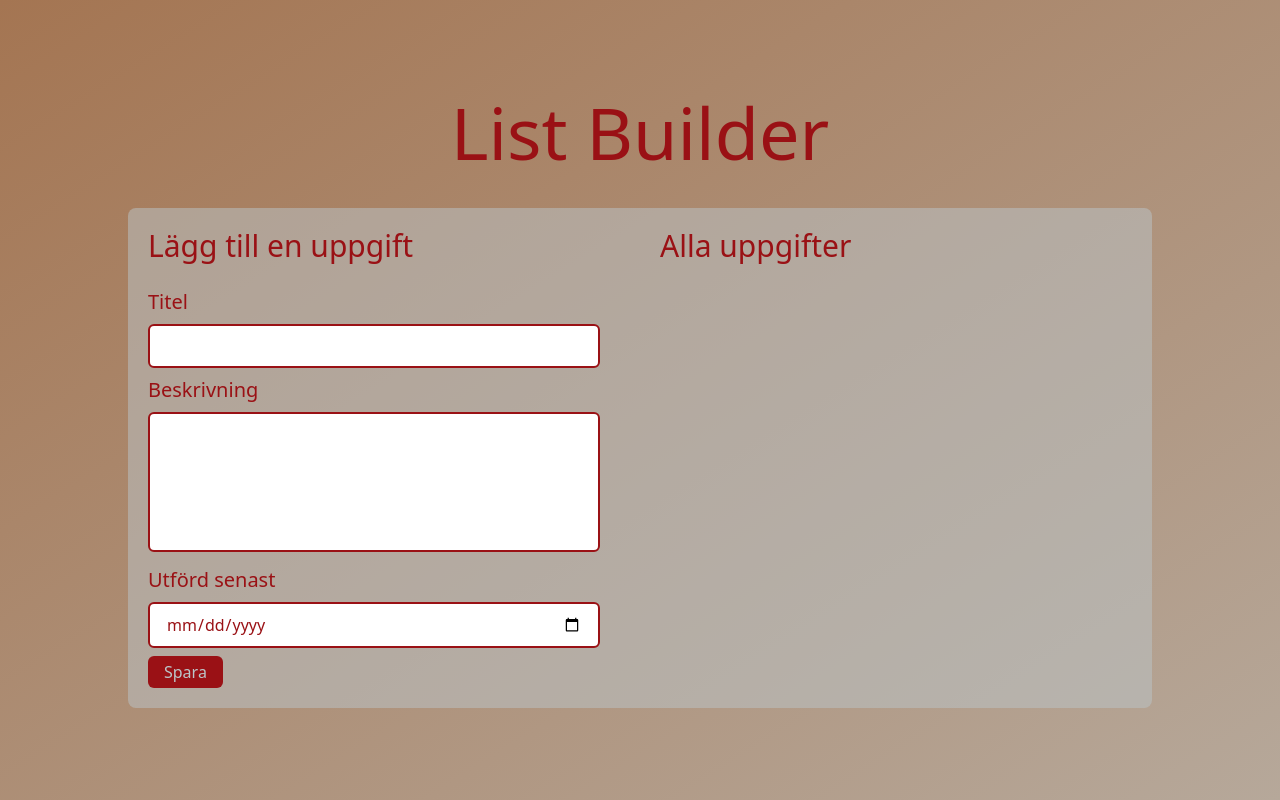
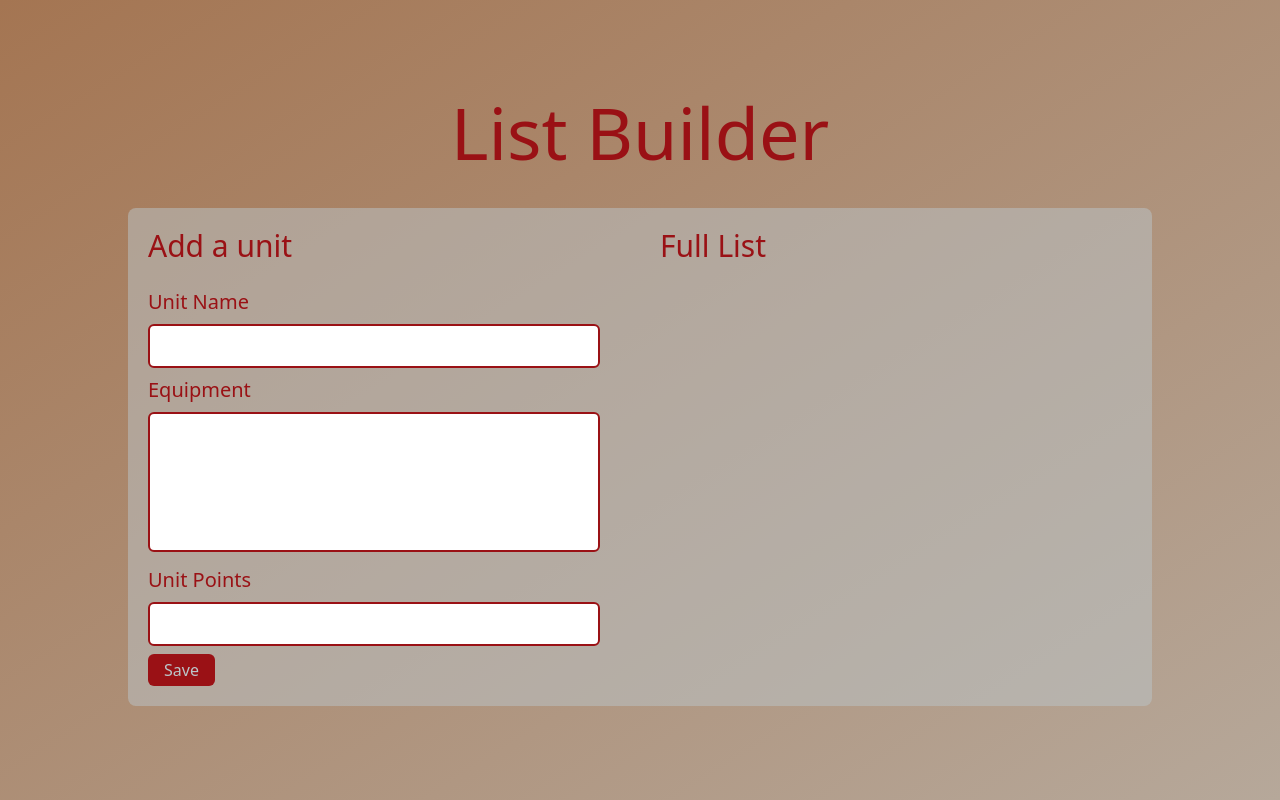
Before and after one commit to Gjade912/gik2f8-10-projekt, a plain HTML site: page Project/client/index.html in a window 1280 px wide. Drawn offline with nearby package versions, Linux system fonts and the light colour scheme; no server answers.

Commit message:
Points added

```diff
--- a/Project/client/index.html
+++ b/Project/client/index.html
@@ -22,13 +22,13 @@
     <section class="flex gap-10 w-full xl:w-4/5 mx-2 xl:mx-auto bg-[#bbc6c9] bg-opacity-50 p-5 rounded-lg">
       <!-- Sektion för formuläret -->
       <section class="flex-1">
-        <h2 class="mb-6 text-3xl text-[#9a1115]">Lägg till en uppgift</h2>
+        <h2 class="mb-6 text-3xl text-[#9a1115]">Add a unit</h2>
         <!-- Formuläret är döpt till todoForm och det namnet kan användas för att söka fram formuläret direkt i JavaScript-koden. -->
         <form id="todoForm"
               name="todoForm">
           <section class="mb-2">
             <label class="block pr-5 mb-2 text-xl text-[#9a1115]"
-                   for="title">Titel</label>
+                   for="title">Unit Name</label>
             <!-- Detta p-element är dolt från början med hjälp av tailwinds klass "hidden". Det kommer sedan att visas vid valideringsfel.
 
             P-elementet är previousSiblingElement till inputfälten. Det gäller för alla efterföljande p-element som ligger innan ett input-fält. Detta faktum används i script.js när ett valideringsmeddelande ska sättas här. -->
@@ -45,7 +45,7 @@
           <!-- Följande sektioner är likadana för övriga fält i formuläret; description och dueDate -->
           <section class="mb-2">
             <label class="block pr-5 mb-2 text-xl text-[#9a1115]"
-                   for="description">Beskrivning</label>
+                   for="description">Equipment</label>
             <p class="message text-sm text-[#9a1115] mb-2 hidden">
               Error message
             </p>
@@ -57,26 +57,28 @@
           </section>
           <section class="mb-2">
             <label class="block pr-5 mb-2 text-xl text-[#9a1115]"
-                   for="title">Utförd senast</label>
+                   for="title">Unit Points</label>
+
             <p class="message text-sm text-[#9a1115] mb-2 hidden">
               Error message
             </p>
-            <input type="date"
-                   id="dueDate"
-                   name="dueDate"
-                   class="w-full rounded-md border-[#9a1115] border-2 focus-within:outline-none focus:border-[#9a1115] px-4 py-2 text-[#9a1115]" />
+
+            <input type="number"
+                   id="points"
+                   name="points"
+                   class="w-full rounded-md border-[#9a1115] border-2 focus-within:outline-none focus:border-[#9a1115] px-4 py-2" />
           </section>
           <!-- Knappen är av typen submit för att den ska vara knuten till formulärets submit-event.  -->
           <button name="submitTodoForm"
                   class="rounded-md bg-[#9a1115] hover:bg-[#9a1115] px-4 py-1 text-[#bbc6c9]"
                   type="submit">
-            Spara
+            Save
           </button>
         </form>
       </section>
       <!-- Sektion där listan med uppgifter ska bo. Placeras bredvid formuläret. -->
       <section class="flex-1 px-5">
-        <h2 class="mb-6 text-3xl text-[#9a1115]">Alla uppgifter</h2>
+        <h2 class="mb-6 text-3xl text-[#9a1115]">Full List</h2>
         <!-- Ul-element som kommer att fyllas på dynamiskt med li-element för varje uppgift i listan -->
         <ul id="todoList">
           <!-- Allt innanför här ska skapas dynamiskt med JavaScript, så se till att inget list-element läggs till här i denna HTML-fil.  -->
--- a/Project/client/script.js
+++ b/Project/client/script.js
@@ -5,8 +5,8 @@ todoForm.description.addEventListener('input', (e) => validateField(e.target));
 todoForm.description.addEventListener('blur', (e) => validateField(e.target));
 
 
-todoForm.dueDate.addEventListener('input', (e) => validateField(e.target));
-todoForm.dueDate.addEventListener('blur', (e) => validateField(e.target));
+todoForm.points.addEventListener('keyup', (e) => validateField(e.target));
+todoForm.points.addEventListener('blur', (e) => validateField(e.target));
 
 
 todoForm.addEventListener('submit', onSubmit);
@@ -98,7 +98,7 @@ function saveTask() {
   const task = {
     title: todoForm.title.value,
     description: todoForm.description.value,
-    dueDate: todoForm.dueDate.value,
+    dueDate: todoForm.points.value,
     completed: false
   };
 
@@ -120,11 +120,11 @@ function renderList() {
 
     todoListElement.innerHTML = '';
 
-    tasks.sort(function(a, b){
+    /* tasks.sort(function(a, b){
       if(a.dueDate < b.dueDate) { return -1; }
       if(a.dueDate > b.dueDate) { return 1; }
       return 0;
-    })
+    }) */
     if (tasks && tasks.length > 0) {
       tasks.forEach((task) => {
         todoListElement.insertAdjacentHTML('beforeend', renderTask(task));
--- a/Project/server/tasks.json
+++ b/Project/server/tasks.json
@@ -1 +1 @@
-[{"id":2,"title":"heh","description":"haha","dueDate":"0002-02-02","completed":false},{"id":4,"title":"he","description":"faf","dueDate":"0001-01-01","completed":false},{"id":5,"title":"hr","description":"hsh","dueDate":"0002-02-02","completed":true},{"id":6,"title":"ge","description":"gge","dueDate":"0001-01-01","completed":false},{"id":7,"title":"Captain","description":"Thunder hammer\nStormshield\nJump pack","dueDate":"0001-01-01","completed":false}]
+[{"id":7,"title":"Captain","description":"Thunder hammer\nStormshield\nJump pack","dueDate":"0001-01-01","completed":true},{"id":8,"title":"Chaplain","description":"Powerfist","dueDate":"70","completed":false}]
```
